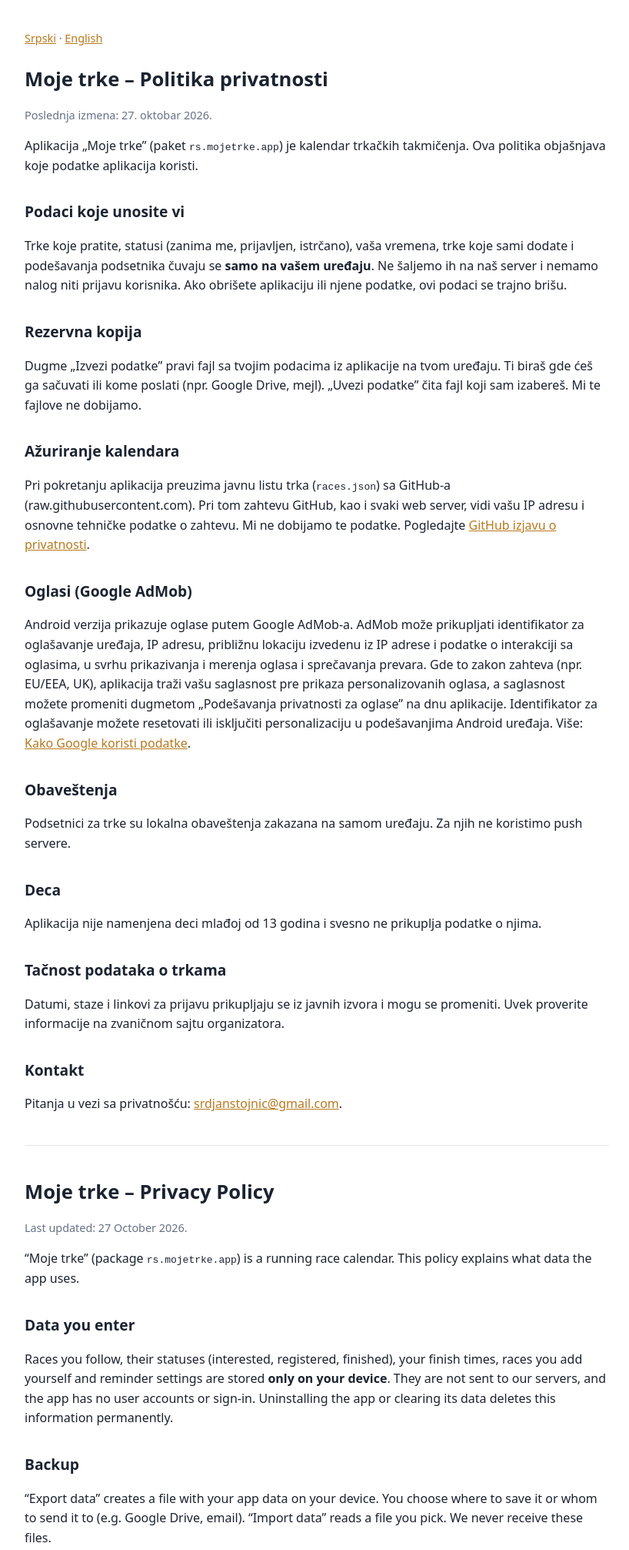
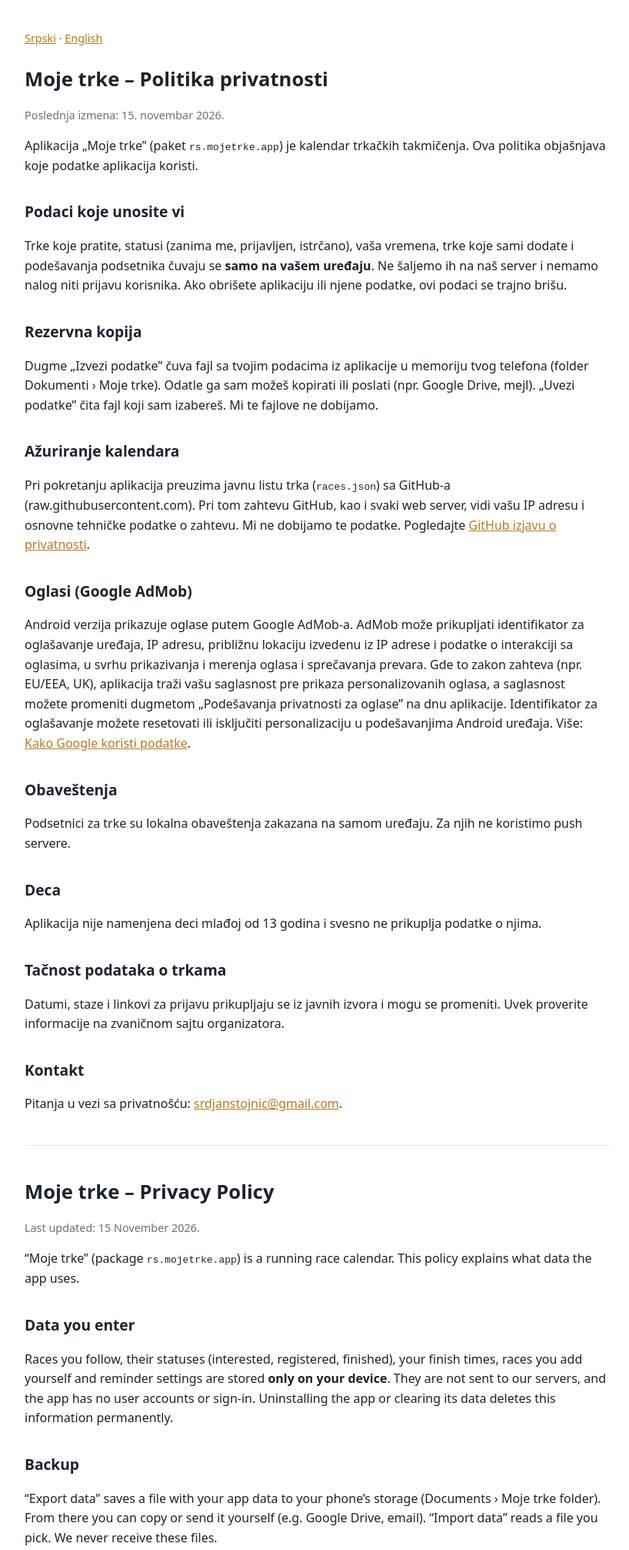
Before and after one commit to srdjan89np/moje-trke, a website: page docs/privacy.html in a window 1280 px wide. Shown: the top 2013 px of the page at 77% size, without its empty margins (228-1046 px from the left). Drawn offline with Linux system fonts and the light colour scheme.

Commit message:
Politika privatnosti: izvoz u Dokumenti

```diff
--- a/docs/privacy.html
+++ b/docs/privacy.html
@@ -16,7 +16,7 @@
 
 <section id="sr">
 <h1>Moje trke – Politika privatnosti</h1>
-<p class="muted">Poslednja izmena: 27. oktobar 2026.</p>
+<p class="muted">Poslednja izmena: 15. novembar 2026.</p>
 
 <p>Aplikacija „Moje trke” (paket <code>rs.mojetrke.app</code>) je kalendar trkačkih takmičenja. Ova politika objašnjava koje podatke aplikacija koristi.</p>
 
@@ -24,7 +24,7 @@
 <p>Trke koje pratite, statusi (zanima me, prijavljen, istrčano), vaša vremena, trke koje sami dodate i podešavanja podsetnika čuvaju se <strong>samo na vašem uređaju</strong>. Ne šaljemo ih na naš server i nemamo nalog niti prijavu korisnika. Ako obrišete aplikaciju ili njene podatke, ovi podaci se trajno brišu.</p>
 
 <h2>Rezervna kopija</h2>
-<p>Dugme „Izvezi podatke” pravi fajl sa tvojim podacima iz aplikacije na tvom uređaju. Ti biraš gde ćeš ga sačuvati ili kome poslati (npr. Google Drive, mejl). „Uvezi podatke” čita fajl koji sam izabereš. Mi te fajlove ne dobijamo.</p>
+<p>Dugme „Izvezi podatke” čuva fajl sa tvojim podacima iz aplikacije u memoriju tvog telefona (folder Dokumenti › Moje trke). Odatle ga sam možeš kopirati ili poslati (npr. Google Drive, mejl). „Uvezi podatke” čita fajl koji sam izabereš. Mi te fajlove ne dobijamo.</p>
 
 <h2>Ažuriranje kalendara</h2>
 <p>Pri pokretanju aplikacija preuzima javnu listu trka (<code>races.json</code>) sa GitHub-a (raw.githubusercontent.com). Pri tom zahtevu GitHub, kao i svaki web server, vidi vašu IP adresu i osnovne tehničke podatke o zahtevu. Mi ne dobijamo te podatke. Pogledajte <a href="https://docs.github.com/en/site-policy/privacy-policies/github-general-privacy-statement">GitHub izjavu o privatnosti</a>.</p>
@@ -49,7 +49,7 @@
 
 <section id="en">
 <h1>Moje trke – Privacy Policy</h1>
-<p class="muted">Last updated: 27 October 2026.</p>
+<p class="muted">Last updated: 15 November 2026.</p>
 
 <p>“Moje trke” (package <code>rs.mojetrke.app</code>) is a running race calendar. This policy explains what data the app uses.</p>
 
@@ -57,7 +57,7 @@
 <p>Races you follow, their statuses (interested, registered, finished), your finish times, races you add yourself and reminder settings are stored <strong>only on your device</strong>. They are not sent to our servers, and the app has no user accounts or sign-in. Uninstalling the app or clearing its data deletes this information permanently.</p>
 
 <h2>Backup</h2>
-<p>“Export data” creates a file with your app data on your device. You choose where to save it or whom to send it to (e.g. Google Drive, email). “Import data” reads a file you pick. We never receive these files.</p>
+<p>“Export data” saves a file with your app data to your phone’s storage (Documents › Moje trke folder). From there you can copy or send it yourself (e.g. Google Drive, email). “Import data” reads a file you pick. We never receive these files.</p>
 
 <h2>Calendar updates</h2>
 <p>On launch the app downloads a public race list (<code>races.json</code>) from GitHub (raw.githubusercontent.com). Like any web server, GitHub sees your IP address and basic technical request data. We do not receive this data. See the <a href="https://docs.github.com/en/site-policy/privacy-policies/github-general-privacy-statement">GitHub Privacy Statement</a>.</p>
```
